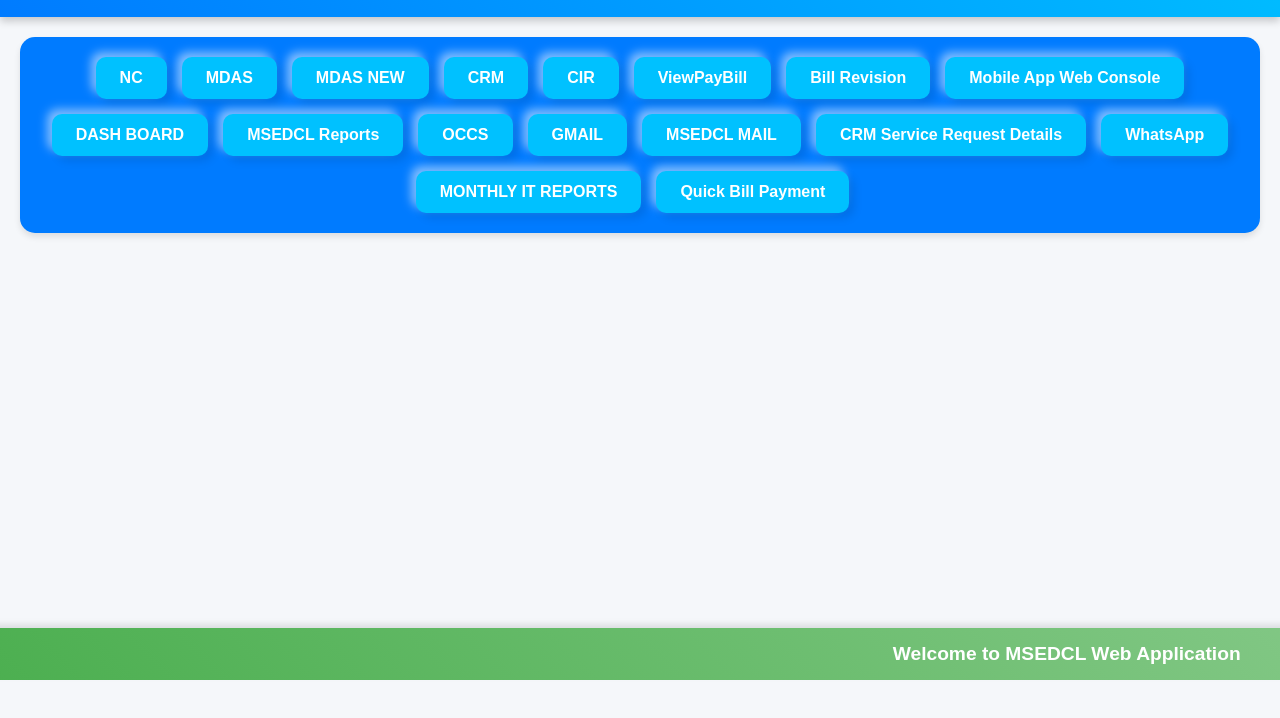
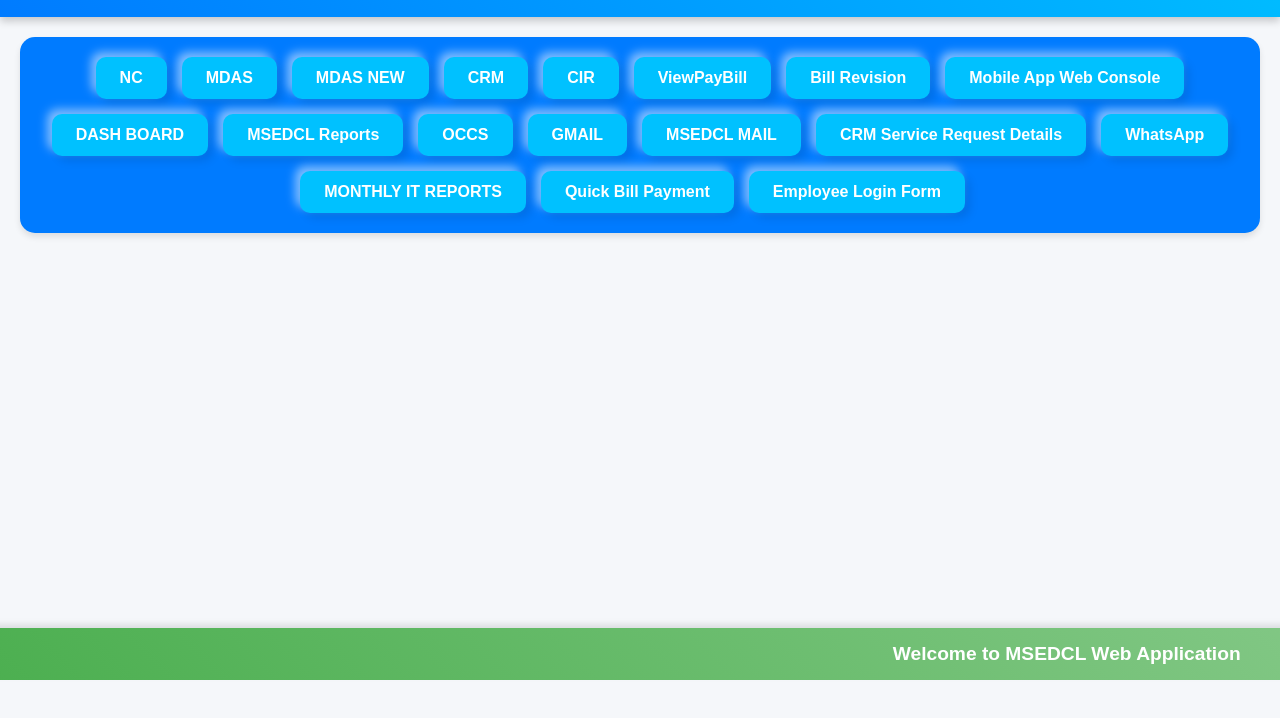
Before and after one commit to msedclwebapp/web, a plain HTML site: page index.html in a window 1280 px wide. Shown: the part 120-838 px from the top of the page. Drawn offline with Linux system fonts and the light colour scheme.

Commit message:
Update index.html

```diff
--- a/index.html
+++ b/index.html
@@ -313,6 +313,8 @@
         <a href="https://web.whatsapp.com/" target="_blank" aria-label="Navigate to WhatsApp">WhatsApp</a>
         <a href="https://drive.google.com/drive/folders/1ezoSTly9HdVVXPDJ9dF3wz90Lujj6fg8?usp=drive_link/" target="_blank" aria-label="Navigate to WhatsApp">MONTHLY IT REPORTS</a>
         <a href="https://www.mahadiscom.in/consumer/en/home/" target="_blank" aria-label="Navigate to Quick Bill Payment">Quick Bill Payment</a>
+        <a href="https://wss.mahadiscom.in/wss/wss_Emp_login.aspx/" target="_blank" aria-label="Navigate to Employee Login Form">Employee Login Form</a>
+
 
 
     <div class="content">
```
